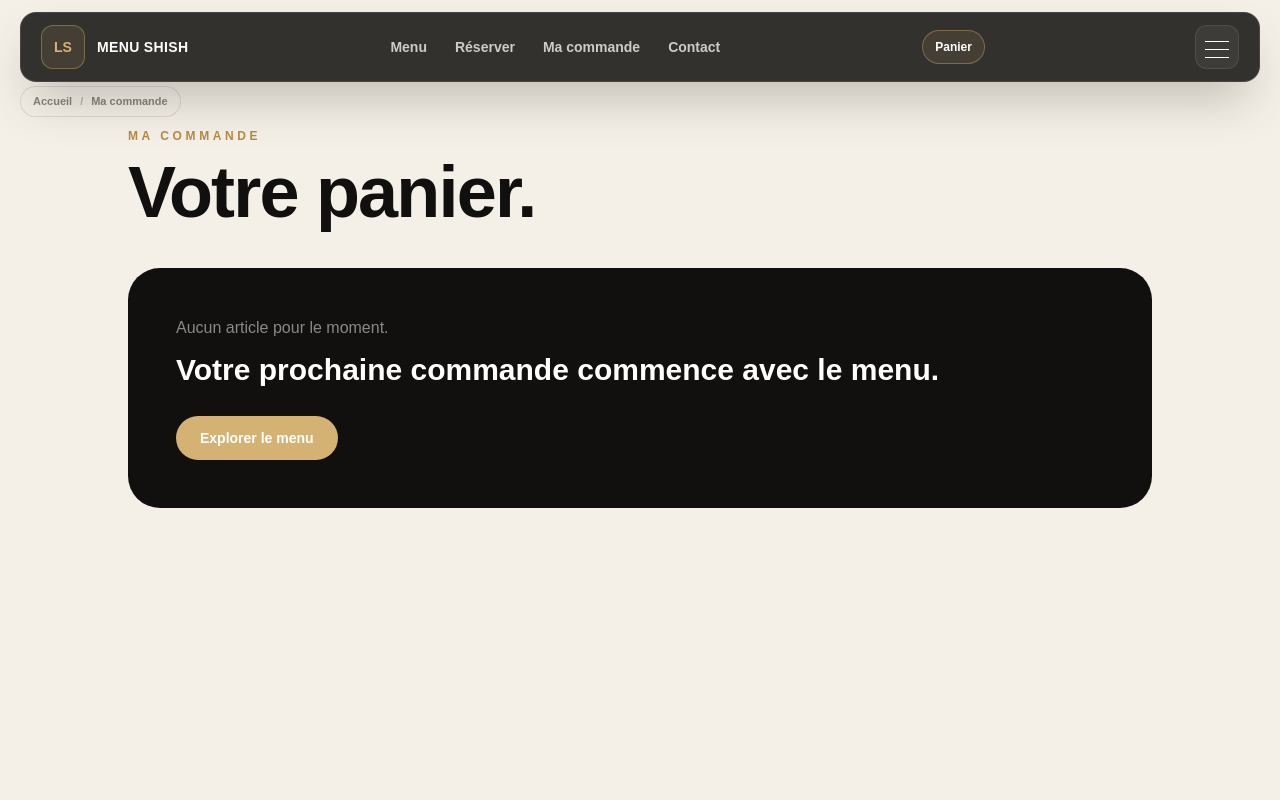
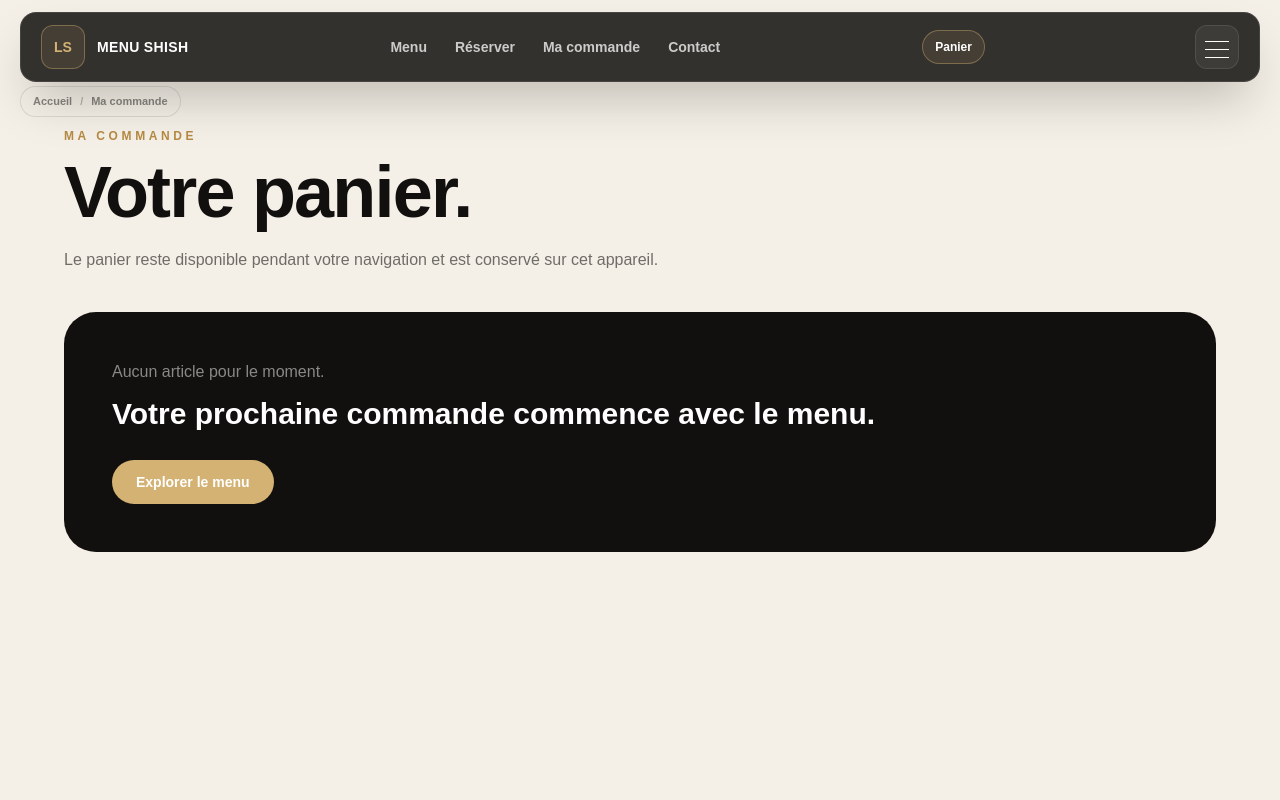
Before and after one commit to mountaga-tall/lashish-nouveau, a Next.js app: page /commande in a window 1280 px wide. Shown: the top 800 px of the page. Built offline with nearby package versions, Linux system fonts and the light colour scheme.

Commit message:
V2: connect order page to cart state

```diff
--- a/app/commande/page.tsx
+++ b/app/commande/page.tsx
@@ -1,16 +1,15 @@
+import OrderPanel from "../../components/order-panel";
+
 export const metadata = { title: "Ma commande", description: "Votre commande La Shish." };
 
 export default function OrderPage() {
   return (
     <main className="min-h-screen bg-[#f5f0e7] px-5 pb-20 pt-32 sm:px-8 lg:px-12">
-      <div className="mx-auto max-w-5xl">
+      <div className="mx-auto max-w-6xl">
         <p className="text-xs font-bold uppercase tracking-[.3em] text-[#b68a42]">Ma commande</p>
         <h1 className="mt-3 text-5xl font-black tracking-tight sm:text-7xl">Votre panier.</h1>
-        <div className="mt-10 rounded-[2rem] bg-[#11100e] p-8 text-white sm:p-12">
-          <p className="text-white/50">Aucun article pour le moment.</p>
-          <h2 className="mt-3 text-3xl font-black">Votre prochaine commande commence avec le menu.</h2>
-          <a href="/menu" className="mt-7 inline-flex rounded-full bg-[#d4b273] px-6 py-3 text-sm font-bold text-[#11100e]">Explorer le menu</a>
-        </div>
+        <p className="mt-5 max-w-2xl text-black/55">Le panier reste disponible pendant votre navigation et est conservé sur cet appareil.</p>
+        <OrderPanel />
       </div>
     </main>
   );
```
